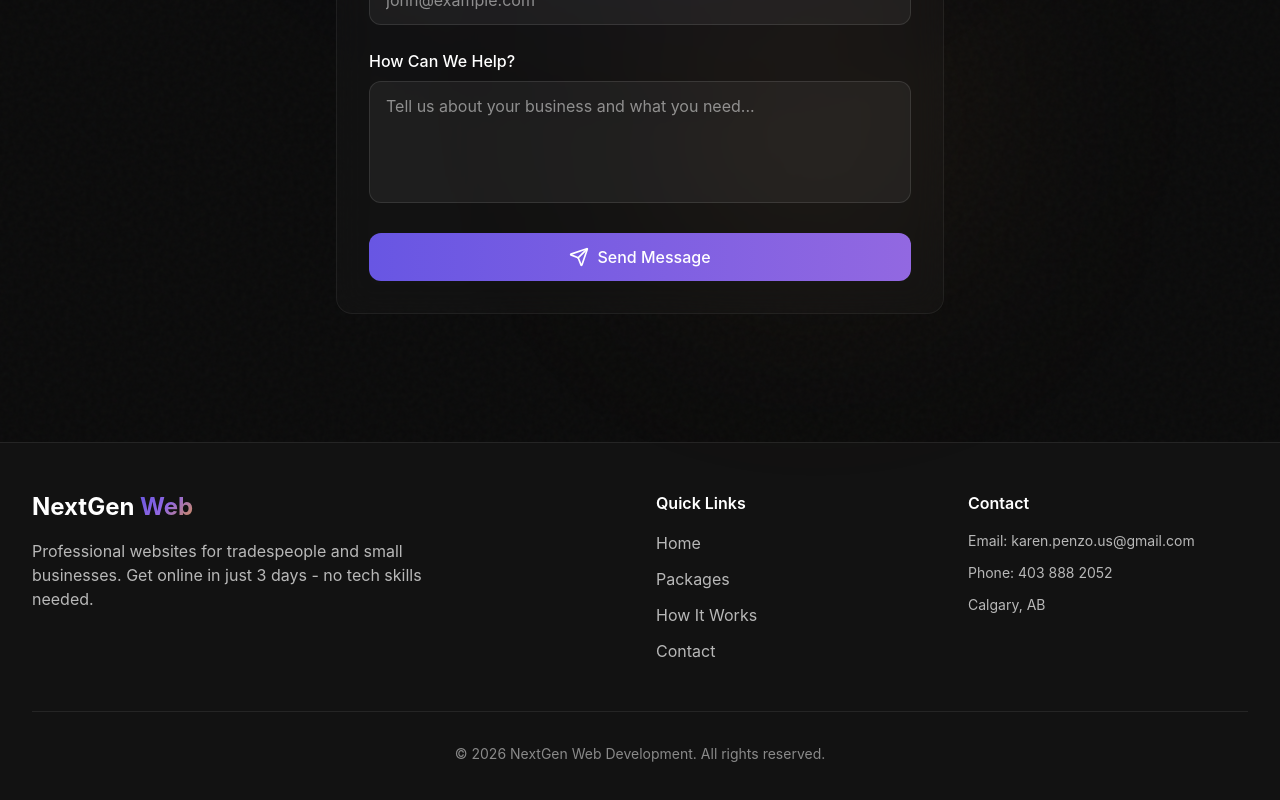
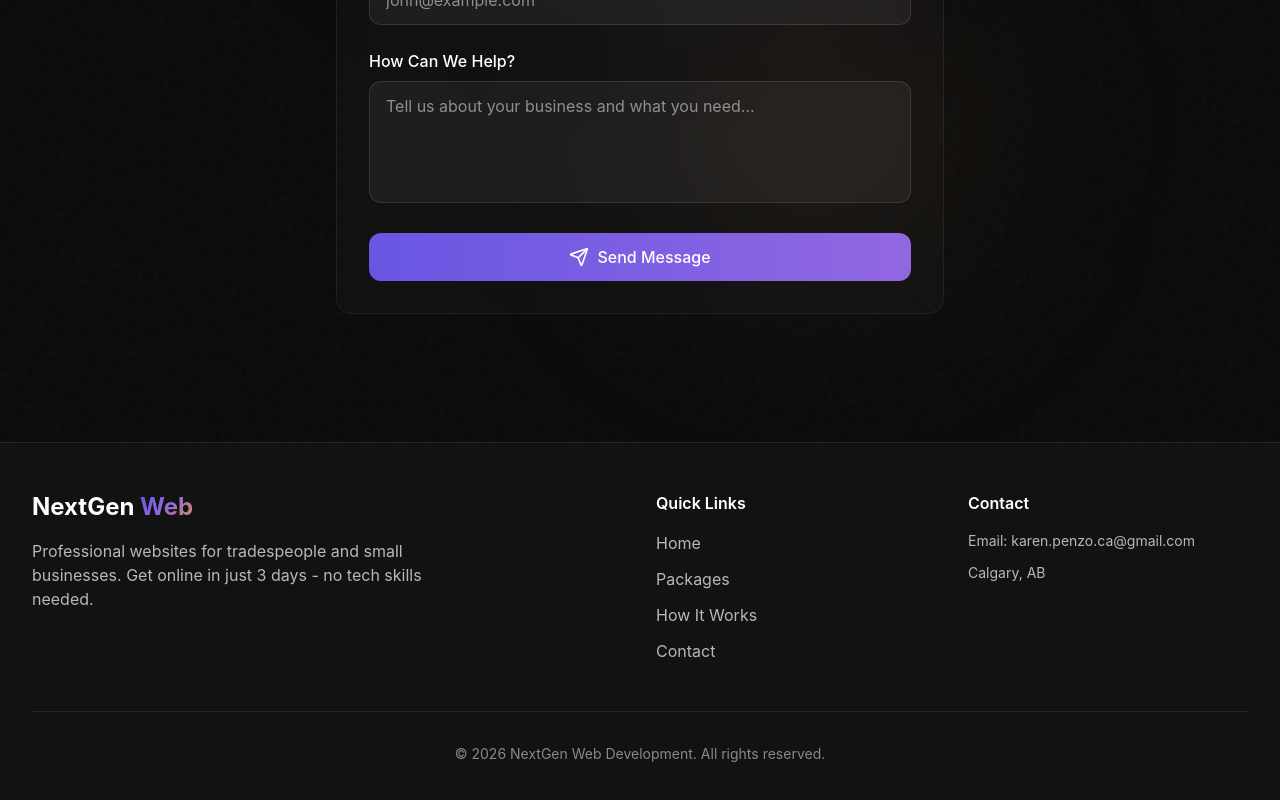
Before and after one commit to kpenzo/Webcraft_Website, a Next.js app: page / in a window 1280 px wide. Shown: the part 5348-6148 px from the top of the page. Built offline with nearby package versions, Linux system fonts and the light colour scheme.

Commit message:
Update footer contact email

```diff
--- a/src/components/layout/Footer.tsx
+++ b/src/components/layout/Footer.tsx
@@ -44,8 +44,7 @@ export function Footer() {
           <div>
             <h4 className="text-white font-semibold mb-4">Contact</h4>
             <ul className="space-y-3 text-text-secondary text-sm">
-              <li>Email: karen.penzo.us@gmail.com</li>
-              <li>Phone: 403 888 2052</li>
+              <li>Email: karen.penzo.ca@gmail.com</li>
               <li>Calgary, AB</li>
             </ul>
           </div>
```
